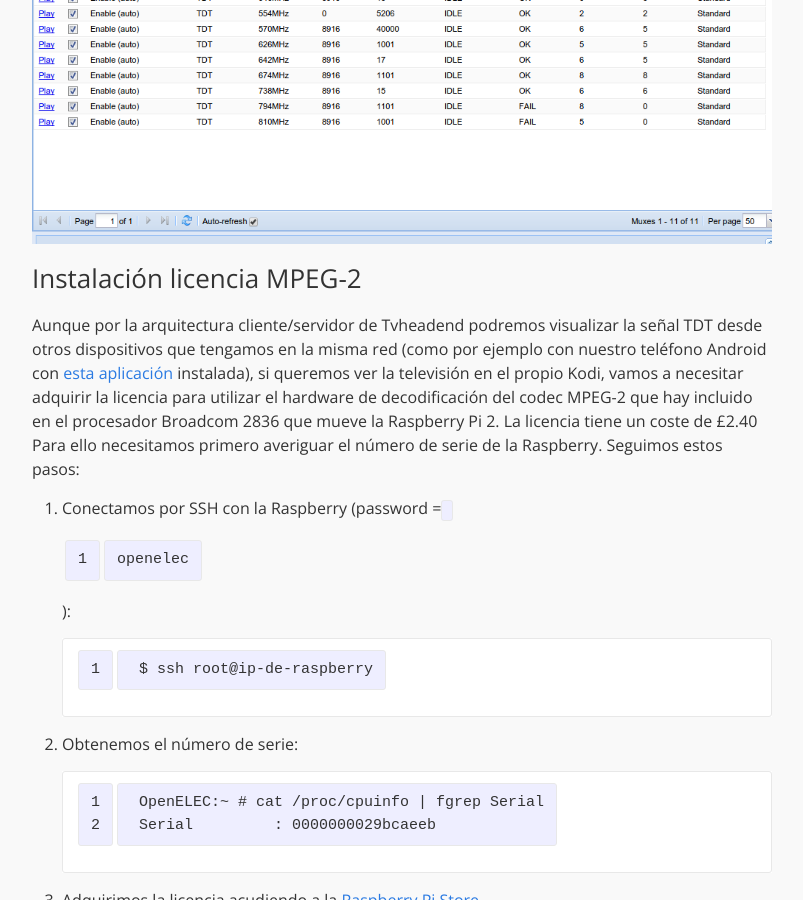
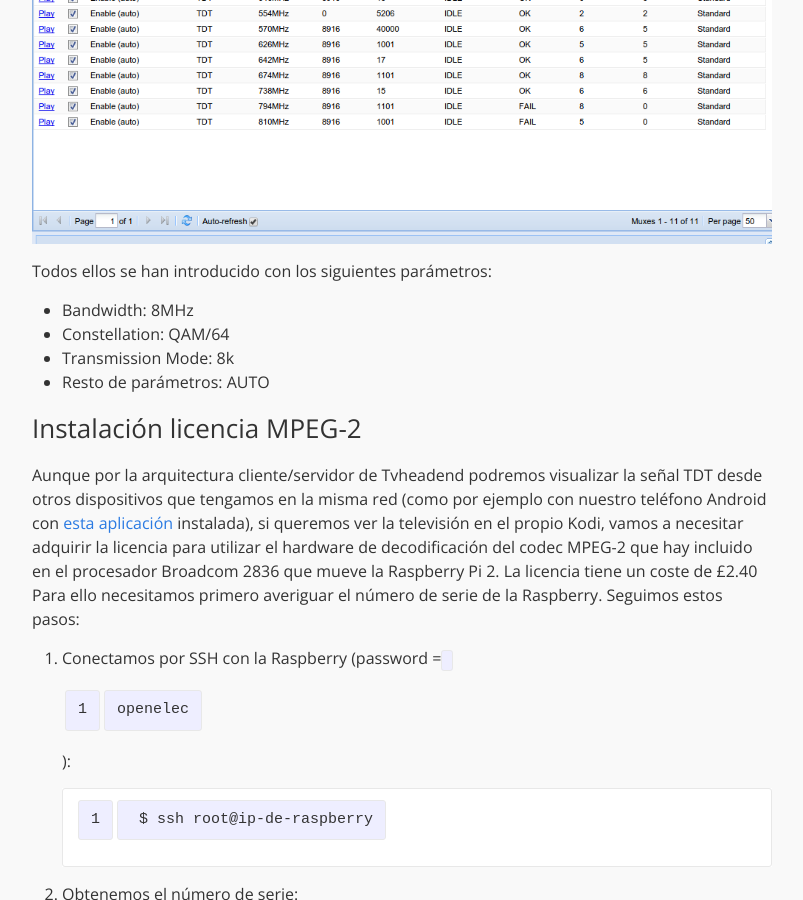
Before and after one commit to eduardofilo/eduardofilo.jekyll, a Jekyll site: the page built from _posts/2015-03-14-raspi2-kodi-tvheadend.md, in a window 1280 px wide and 900 px high, scrolled down 4436 px. Shown: the whole window, without its empty margins (238-1041 px from the left). Built offline with Jekyll 4.4.1, drawn with Linux system fonts in a browser that asks for light colours; Markdown is read by kramdown in place of the engine named in the settings.

Commit message:
Pequeños cambios.

```diff
--- a/_posts/2015-03-14-raspi2-kodi-tvheadend.md
+++ b/_posts/2015-03-14-raspi2-kodi-tvheadend.md
@@ -119,6 +119,13 @@
 
 ![TDT Muxes](/images/posts/muxes.png)
 
+Todos ellos se han introducido con los siguientes parámetros:
+
+* Bandwidth: 8MHz
+* Constellation: QAM/64
+* Transmission Mode: 8k
+* Resto de parámetros: AUTO
+
 ### Instalación licencia MPEG-2
 
 Aunque por la arquitectura cliente/servidor de Tvheadend podremos visualizar la señal TDT desde otros dispositivos que tengamos en la misma red (como por ejemplo con nuestro teléfono Android con [esta aplicación](https://play.google.com/store/apps/details?id=org.tvheadend.tvhguide) instalada), si queremos ver la televisión en el propio Kodi, vamos a necesitar adquirir la licencia para utilizar el hardware de decodificación del codec MPEG-2 que hay incluido en el procesador Broadcom 2836 que mueve la Raspberry Pi 2. La licencia tiene un coste de £2.40 Para ello necesitamos primero averiguar el número de serie de la Raspberry. Seguimos estos pasos:
```
